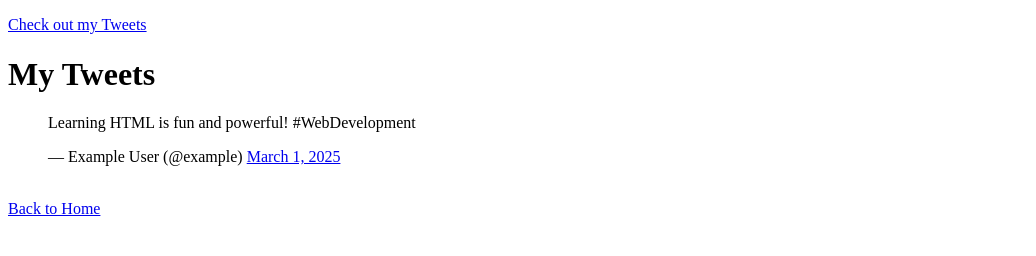
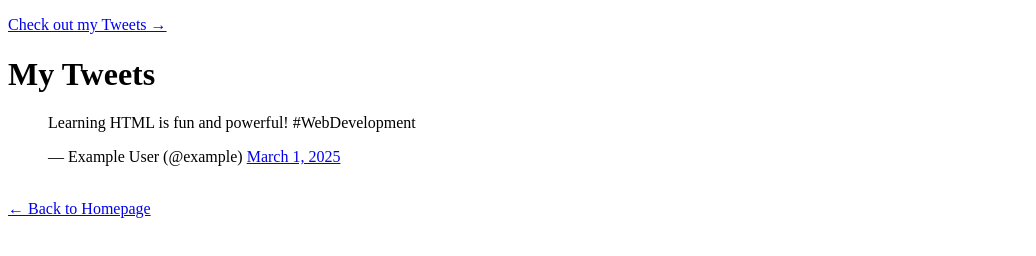
Before and after one commit to EstherMuchai-hub/My_First_Portfolio, a plain HTML site: page html_basic/tweets.html in a window 1280 px wide. Shown: the part 466-722 px from the top of the page, without its empty margins (0-1036 px from the left). Drawn offline with Linux system fonts and the light colour scheme.

Commit message:
Update links and text in tweets.html

```diff
--- a/html_basic/tweets.html
+++ b/html_basic/tweets.html
@@ -24,12 +24,14 @@
   <br><br>
 
   <!-- Link to Tweets Page -->
-  <a href="tweets.html">Check out my Tweets</a>
+  <a href="tweets.html">Check out my Tweets →</a>
   <h1>My Tweets</h1>
 
   <!-- Embedded Tweet -->
   <blockquote class="twitter-tweet">
-    <p lang="en" dir="ltr">Learning HTML is fun and powerful! #WebDevelopment</p>
+    <p lang="en" dir="ltr">
+      Learning HTML is fun and powerful! #WebDevelopment
+    </p>
     &mdash; Example User (@example)
     <a href="https://twitter.com/example/status/1234567890123456789">March 1, 2025</a>
   </blockquote>
@@ -38,6 +40,6 @@
   <br>
 
   <!-- Link back to homepage -->
-  <a href="index.html">Back to Home</a>
+  <a href="index.html">← Back to Homepage</a>
 </body>
 </html>
```
